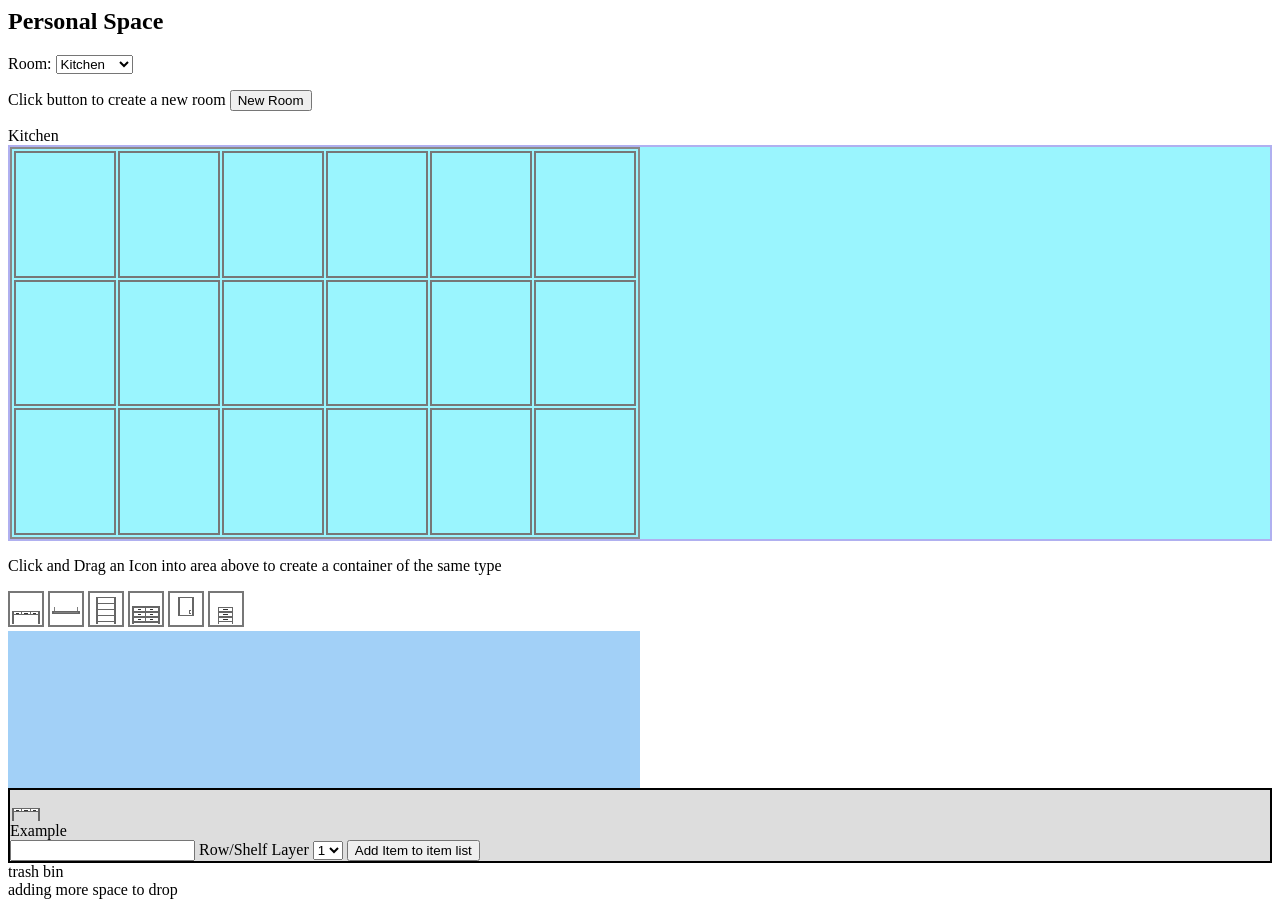
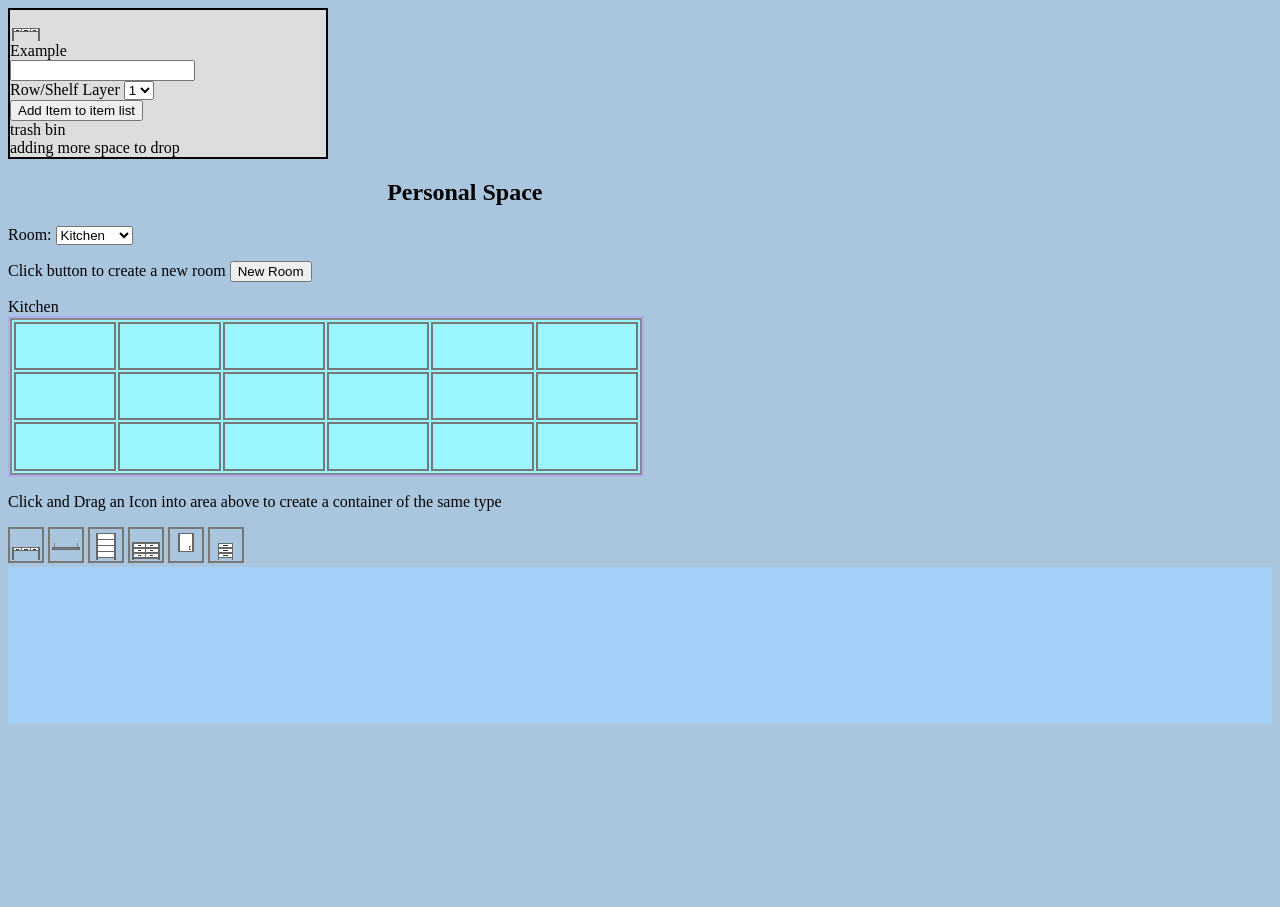
Before and after one commit to JoshESandoval/PersonalSpace, a plain HTML site: page index.html in a window 1280 px wide. After the commit the page ends 800 px from the top, so only its background shows below. Drawn offline with Linux system fonts and the light colour scheme.

Commit message:
temporary changes to css

```diff
--- a/index.html
+++ b/index.html
@@ -5,7 +5,33 @@
 </head>
 <body>
 
-    <h2>Personal Space</h2>
+
+    <div class="workingContainerDisplay" id="workingContainerView">
+        <div>
+            <img id="wcvImg" src=" ./Icons/Desk.png" onclick="updateWCVJSON()" />
+        </div>
+        <div id="wcvLabel" onclick="updateWCVJSON()"></div>
+        <div>
+            <input id="addItem" type="text" name="addAnItem" />
+
+            <div>
+                Row/Shelf Layer
+                <select name="shelfSelect" id="shelfSelect">
+                    <option value="1">1</option>
+                    <option value="2">2</option>
+                    <option value="3">3</option>
+                    <option value="4">4</option>
+                </select>
+            </div>
+            <input type="button" value="Add Item to item list" name="addItemSubmit" onclick="addItemJSON()" />
+        </div>
+        <div id="wcvItems"></div>
+        <div id="trash" ondragover="dragOver(event)" ondrop="drop(event)">
+            trash bin <br />
+            adding more space to drop
+        </div>
+    </div>
+    <h2 id="title">Personal Space</h2 >
 
     <!--Drop down list to select which Room and Wall to display-->
     <form id="roomForm">
@@ -56,35 +82,15 @@
     <p>Click and Drag an Icon into area above to create a container of the same type</p>
     <input type="image" src="./Icons/Desk.png" id="createDesk" class="buttons" onclick="createContainer('desk')">
     <input type="image" src="./Icons/Shelf.png" id="createShelf" class="buttons" onclick="createContainer('shelf')" />
-    <input type="image" src="./Icons/Bookshelf.png" id="createBookshelf" class="buttons" onclick="createContainer('bookshelf')"/>
+    <input type="image" src="./Icons/Bookshelf.png" id="createBookshelf" class="buttons" onclick="createContainer('bookshelf')" />
     <input type="image" src="./Icons/Dresser.png" id="createDresser" class="buttons" onclick="createContainer('dresser')" />
-    <input type="image" src="./Icons/Cabinet.png" id="createCabinet" class="buttons" onclick="createContainer('cabinet')"/>
+    <input type="image" src="./Icons/Cabinet.png" id="createCabinet" class="buttons" onclick="createContainer('cabinet')" />
     <input type="image" src="./Icons/Nightstand.png" id="createNightstand" class="buttons" onclick="createContainer('nightstand')" />
 
     <div id="roomFeatures" class="roomFeatures">
+
     </div>
 
-    <div id="workingContainerView">
-        <img id="wcvImg" src=" ./Icons/Desk.png" onclick="updateWCVJSON()" />
-        <div id="wcvLabel" onclick="updateWCVJSON()"></div>
-        <div>
-            <input type="text" name="addAnItem" id="addItem" />
-
-            Row/Shelf Layer
-            <select name="shelfSelect" id="shelfSelect">
-                <option value="1">1</option>
-                <option value="2">2</option>
-                <option value="3">3</option>
-                <option value="4">4</option>
-            </select>
-            <input type="button" value="Add Item to item list" name="addItemSubmit" onclick="addItemJSON()" />
-        </div>
-        <div id="wcvItems"></div>
-    </div>
-    <div id="trash" ondragover="dragOver(event)" ondrop="drop(event)">
-        trash bin <br />
-        adding more space to drop
-    </div>
 
 
 
--- a/main.css
+++ b/main.css
@@ -1,20 +1,28 @@
-
-#roomDisplay {
-
-    background-color: #9af5fe;
-    border: 2px solid #b0b0f0;
+body{
+    background-color: #aac5de;
 }
 
-#roomFeatures {
-    width: 50%;
-    height: 20%;
-    background-color: #a2d0f7;
 
+.workingContainerDisplay {
+    border: 2px solid #000000;
+    background-color: #DDDDDD;
+    display:inline-block;
+    width: 25%;
+    place-content: right;
+}
+
+.workingContainerDisplay *{
+    place-items:normal;
+}
+
+#title{
+    margin-left: 30%;
+    display:flex;
 }
 
 #grid {
-    width:  50%;
-    height: 50%;
+    width:  100%;
+    height: 100%;
     border: 2px solid #888888;
 }
 
@@ -28,17 +36,32 @@
 
 }
 
-#workingContainerView{
-    border: 2px solid #000000;
-    background-color: #DDDDDD;
+
+#roomDisplay {
+    background-color: #9af5fe;
+    border: 2px solid #b0b0f0;
+    width:50%;
+    height:20%;
 }
 
 .buttons {
     border: 2px solid #777777;
 }
 
+#roomFeatures {
+    width: 100%;
+    height: 20%;
+    background-color: #a2d0f7;
+
+}
+
+
+
+
+
+
+
 .dropZone{
     width:  5%;
     height: 5%;
-
 }
```
